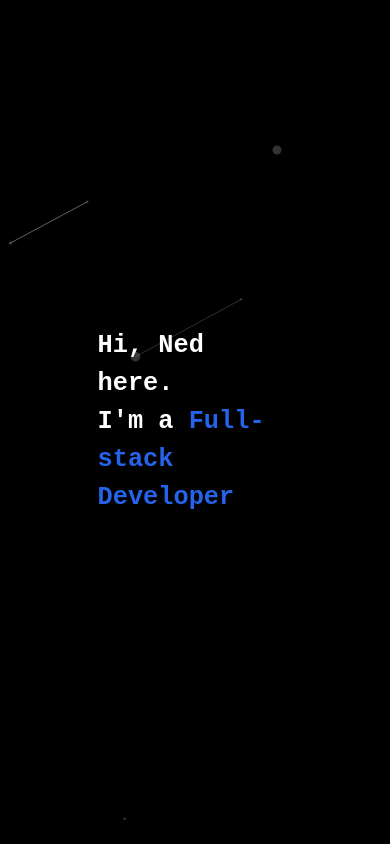
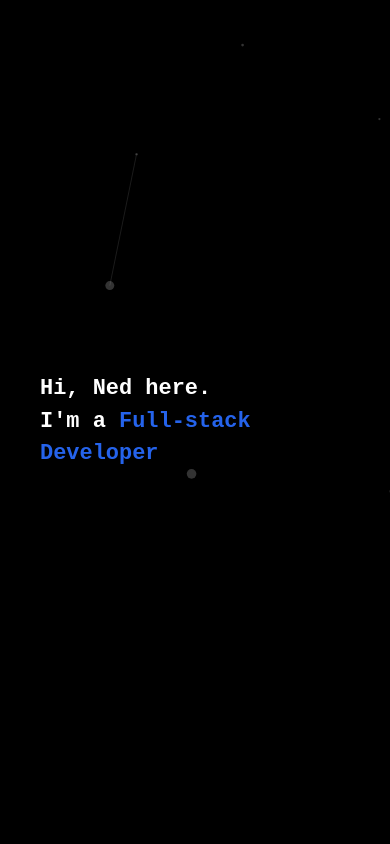
Before and after one commit to JunederZ/jun-port, a React (Vite) app: page / in a window 390 px wide. Shown: the top 844 px of the page. Built offline with nearby package versions, Linux system fonts and the light colour scheme.

Commit message:
performace and mobile style

```diff
--- a/src/sections/Content-Wrapper.tsx
+++ b/src/sections/Content-Wrapper.tsx
@@ -40,7 +40,7 @@ export default function Content() {
 
       const options: ISourceOptions = useMemo(
         () => ({
-          fpsLimit: 30,
+          fpsLimit: 20,
           fullScreen: false,
           particles: {
             color: {
@@ -60,7 +60,7 @@ export default function Content() {
                 default: OutMode.out,
               },
               random: false,
-              speed: 4,
+              speed: 0.6,
               straight: false,
             },
             number: {
--- a/src/sections/Intro.tsx
+++ b/src/sections/Intro.tsx
@@ -36,9 +36,9 @@ function App() {
             <div className="absolute left-0 w-screen h-screen -z-10 overflow-hidden bg-black"></div>
 
             <div className="flex z-0 justify-center lg:justify-end items-center h-screen lg:pr-0 text-left gap-8">
-                <div className="w-1/2 text-white text-[3vh] md:text-5xl font-bold">
-                    <h1 className="">Hi, Ned here.</h1>
-                    <h1 className="">I'm a <span className="text-blue-600">{typing()}</span></h1>
+                <div className="z-10 flex flex-col justify-center items-start w-full px-10 md:w-1/2 text-white text-[2.6vh] md:text-5xl font-bold">
+                    <h1>Hi, Ned here.</h1>
+                    <h1>I'm a <span className="text-blue-600">{typing()}</span></h1>
                 </div>
             </div>
         </>
--- a/src/sections/Skills.tsx
+++ b/src/sections/Skills.tsx
@@ -45,7 +45,7 @@ export default function Skills() {
                 </div>
                 <div className='flex flex-col justify-center items-center gap-8'>
                     <h2 className='text-[2vh] lg:text-[3vh] font-normal text-center p-4'>Programming Languages & Frameworks</h2>
-                    <ul className="flex flex-wrap gap-4 justify-center items-center">
+                    <ul className="flex flex-wrap gap-4 justify-center items-center px-16">
                         {[
                             { skill: 'Python', img: Python },
                             { skill: 'C++', img: Cpp },
@@ -70,7 +70,7 @@ export default function Skills() {
                 </div>
                 <div className='flex flex-col justify-center items-center gap-8'>
                     <h2 className='text-[2vh] lg:text-[3vh] font-normal text-center p-4'>Databases</h2>
-                    <ul className="flex flex-wrap gap-4 justify-center items-center">
+                    <ul className="flex flex-wrap gap-4 justify-center items-center px-16">
                         {[
                             { skill: 'PostgreSQL', img: PostgreSQL },
                             { skill: 'MySQL', img: MySQL },
@@ -84,8 +84,8 @@ export default function Skills() {
                     </ul>
                 </div>
                 <div className='flex flex-col justify-center items-center gap-8'>
-                    <h2 className='text-[2vh] lg:text-[3vh] font-normal text-center p-4'>Tools</h2>
-                    <ul className="flex flex-wrap gap-4 justify-center items-center">
+                    <h2 className='text-[2vh] lg:text-[3vh] font-normal text-center p-4'>DevOps & Version Control</h2>
+                    <ul className="flex flex-wrap gap-4 justify-center items-center px-16">
                         {[
                             { skill: 'Git', img: Git },
                             { skill: 'Nginx', img: Nginx },
```
Also changed, not shown: package.json (+12 -0 lines).
